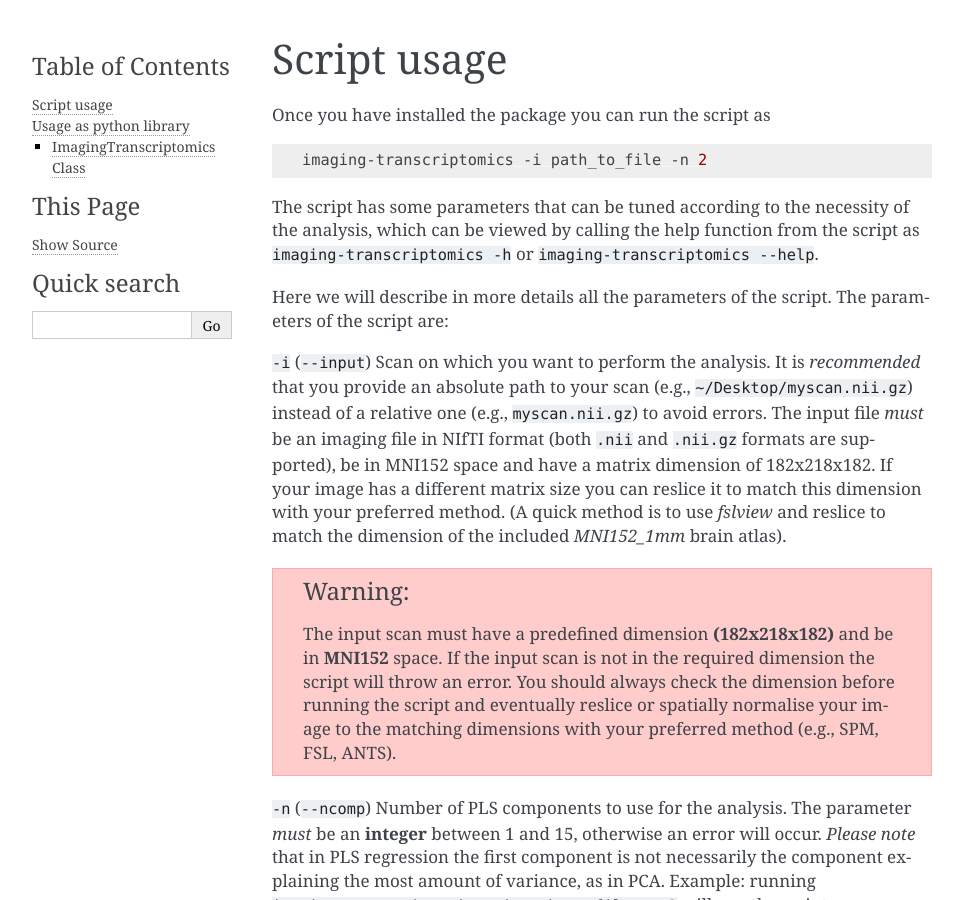
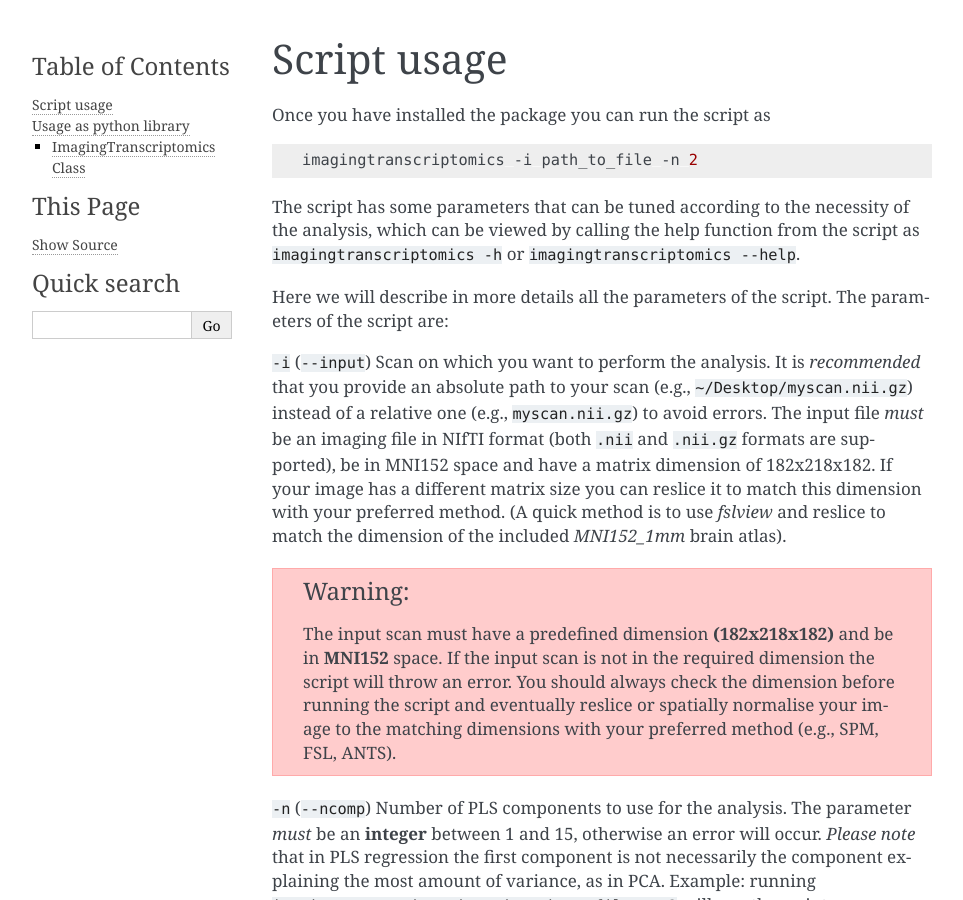
Before and after one commit to alegiac95/Imaging-transcriptomics, a Sphinx documentation site: the page built from docs/chapters/04_usage.rst, in a window 1280 px wide and 900 px high. Shown: the whole window, without its empty margins (148-1111 px from the left). Built offline with Sphinx 7.4.7, drawn with Linux system fonts in a browser that asks for light colours.

Commit message:
docs update

```diff
--- a/docs/chapters/01_getting_started.rst
+++ b/docs/chapters/01_getting_started.rst
@@ -8,7 +8,7 @@ Once the tool is installed you can run the analysis by calling the script from t
 
 .. code:: bash
 
-    imaging-transcriptomics -i path-to-your-file.nii -n 1
+    imagingtranscriptomics -i path-to-your-file.nii -n 1
 
 This is the most simple way to run the script and will permorm the analysis with 1 PLS component on your file and save
 the results in a folder named *vh_file_name* in the same path as the original scan file.
--- a/docs/chapters/04_usage.rst
+++ b/docs/chapters/04_usage.rst
@@ -9,11 +9,11 @@ Once you have installed the package you can run the script as
 
 .. code:: bash
 
-    imaging-transcriptomics -i path_to_file -n 2
+    imagingtranscriptomics -i path_to_file -n 2
 
 
 The script has some parameters that can be tuned according to the necessity of the analysis, which can be viewed by calling the help function from the script as
-:code:`imaging-transcriptomics -h` or :code:`imaging-transcriptomics --help`.
+:code:`imagingtranscriptomics -h` or :code:`imagingtranscriptomics --help`.
 
 
 Here we will describe in more details all the parameters of the script.
--- a/docs/chapters/06_contact_us.rst
+++ b/docs/chapters/06_contact_us.rst
@@ -26,7 +26,7 @@ Cite our work
 If you use our software or methods in your research please cite our work:
 
 * **Imaging transcriptomics: Convergent cellular, transcriptomic, and molecular neuroimaging signatures in the healthy adult human brain.** *Daniel Martins, Alessio Giacomel, Steven CR Williams, Federico Turkheimer, Ottavia Dipasquale, Mattia Veronese, PET templates working group*. bioRxiv 2021.06.18.448872; doi: `https://doi.org/10.1101/2021.06.18.448872 <https://doi.org/10.1101/2021.06.18.448872>`_
-* **Imaging-transcriptomics** zenodo - TO ADD.
+* **Imaging-transcriptomics: python package (v1.0.0).** Alessio Giacomel, Daniel Martins. Zenodo 2021. `https://doi.org/10.5281/zenodo.5507506 <https://doi.org/10.5281/zenodo.5507506>`_
 
 
 
--- a/docs/chapters/07_faq.rst
+++ b/docs/chapters/07_faq.rst
@@ -11,3 +11,7 @@
 
 #. **Why does the analysis use only the left hemisphere?**
     The analysis relies on the left hemisphere only due to the genetic data used. The Allen Human Brain Atlas (AHBA) has a discrepancy in data acquisition between left and right hemisphere resulting in a lot of missing data in the right hemisphere. Given that the brain is not symmetrical, we decided to not mirror data from one hemisphere to the other and constrain the analysis to this hemisphere only.
+
+#. **Why did you use the pypls library instead of some more maintained PLS library, e.g., sklearn?**
+    We used pypls instead of sklearn because the latter one, and most of the other available, are implemented using the NIPALS algorithm, while pypls uses the SIMPLS.
+    One of the main advantages of the SIMPLS algorithm in respoect to the NIPALS is that is is less time consuming.
```
